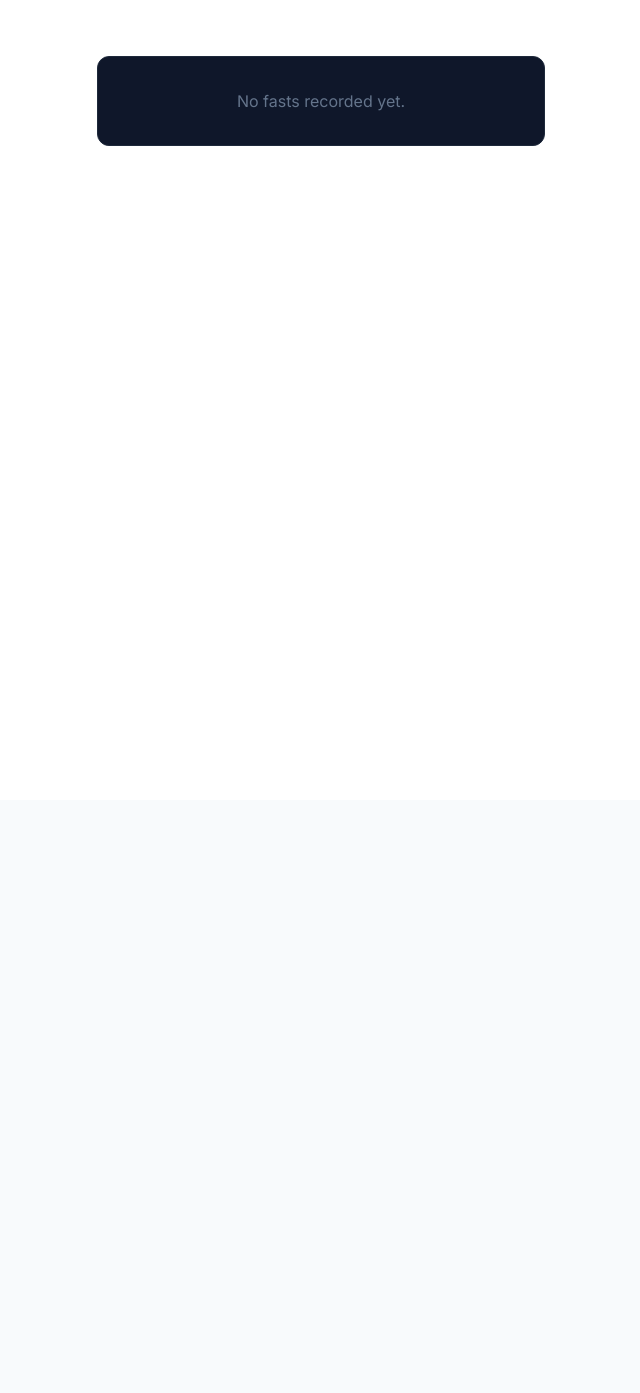
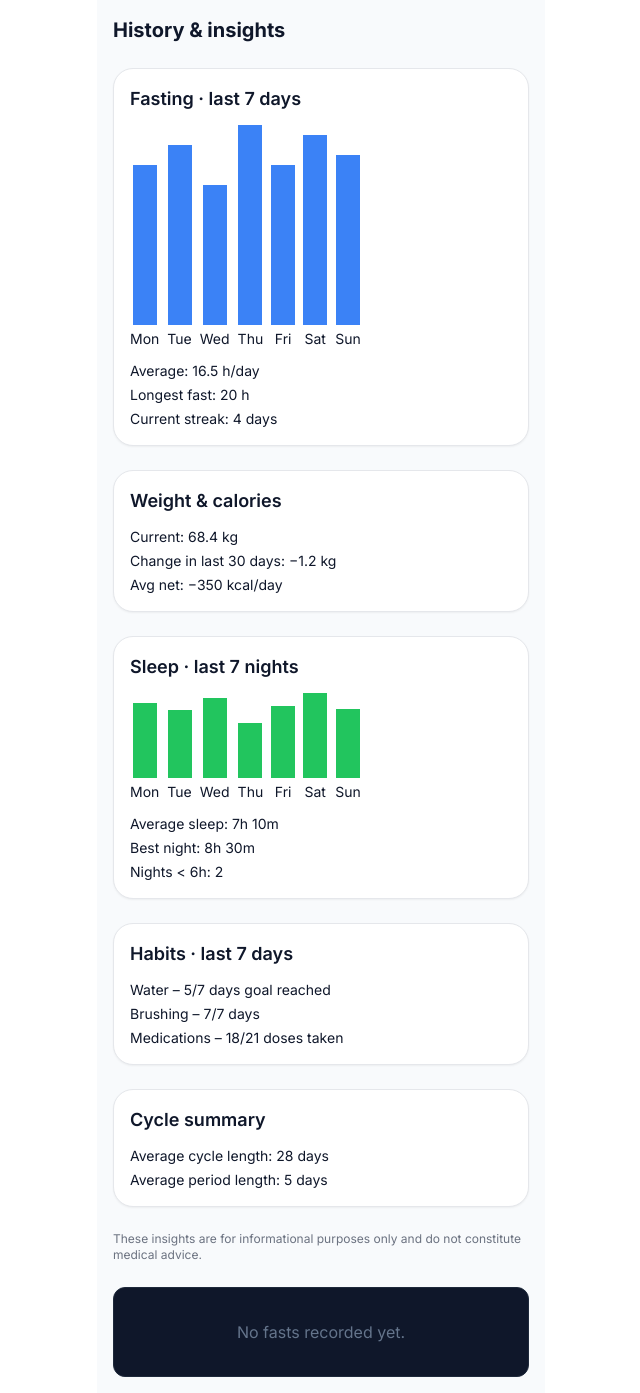
Before and after one commit to siavashakbarzadeh/fastingpro, a Next.js app: page /dashboard/history in a window 1280 px wide. Shown: the whole page, without its empty margins (319-959 px from the left). Before the commit the page ends 800 px from the top, so only its background shows below. Built offline with nearby package versions, Linux system fonts and the light colour scheme; no server answers.

Commit message:
Update page.tsx

```diff
--- a/app/dashboard/history/page.tsx
+++ b/app/dashboard/history/page.tsx
@@ -1,17 +1,17 @@
-'use client';
+"use client";
 
-import { useEffect, useState } from 'react';
-import api from '@/lib/api';
-import { differenceInMinutes, format } from 'date-fns';
+import React, { useEffect, useState } from "react";
+import api from "@/lib/api";
+import { differenceInMinutes, format } from "date-fns";
 
-export default function HistoryPage() {
+const HistoryPage = () => {
   const [fasts, setFasts] = useState<any[]>([]);
   const [loading, setLoading] = useState(true);
 
   useEffect(() => {
     const fetchHistory = async () => {
       try {
-                const res = await api.get('/fasts');
+        const res = await api.get("/fasts");
         setFasts(res.data.data);
       } catch (error) {
         console.error(error);
@@ -22,11 +22,150 @@ export default function HistoryPage() {
     fetchHistory();
   }, []);
 
-    if (loading) return <div className="p-8 text-center text-slate-500">Loading history...</div>;
+  const fastingLast7 = [
+    { day: "Mon", hours: 16 },
+    { day: "Tue", hours: 18 },
+    { day: "Wed", hours: 14 },
+    { day: "Thu", hours: 20 },
+    { day: "Fri", hours: 16 },
+    { day: "Sat", hours: 19 },
+    { day: "Sun", hours: 17 },
+  ];
+
+  const weightHistory = [
+    { date: "2025-12-01", weightKg: 69.2 },
+    { date: "2025-12-08", weightKg: 68.9 },
+    { date: "2025-12-15", weightKg: 68.6 },
+    { date: "2025-12-22", weightKg: 68.4 },
+  ];
+
+  const netCalories7 = [
+    { day: "Mon", net: -400 },
+    { day: "Tue", net: -350 },
+    { day: "Wed", net: -300 },
+    { day: "Thu", net: -450 },
+    { day: "Fri", net: -500 },
+    { day: "Sat", net: -200 },
+    { day: "Sun", net: -300 },
+  ];
+
+  const sleepLast7 = [
+    { day: "Mon", hours: 7.5 },
+    { day: "Tue", hours: 6.8 },
+    { day: "Wed", hours: 8.0 },
+    { day: "Thu", hours: 5.5 },
+    { day: "Fri", hours: 7.2 },
+    { day: "Sat", hours: 8.5 },
+    { day: "Sun", hours: 6.9 },
+  ];
+
+  const habits7 = {
+    water: [true, false, true, true, true, false, true],
+    brushing: [true, true, true, true, true, true, true],
+    meds: [true, true, false, true, true, true, false],
+  };
+
+  const cycles = [
+    {
+      id: 5,
+      start: "2025-12-11",
+      end: "2026-01-07",
+      lengthDays: 28,
+      periodDays: 5,
+    },
+    {
+      id: 4,
+      start: "2025-11-13",
+      end: "2025-12-10",
+      lengthDays: 27,
+      periodDays: 5,
+    },
+  ];
+
+  if (loading)
+    return (
+      <div className="p-8 text-center text-slate-500">Loading history...</div>
+    );
 
   return (
-        <div className="max-w-md mx-auto space-y-6">
-            <h1 className="text-2xl font-bold text-white">History</h1>
+    <div className="max-w-md mx-auto px-4 py-4 space-y-6 bg-slate-50 min-h-screen">
+      <h1 className="text-xl font-bold">History & insights</h1>
+
+      {/* Fasting Section */}
+      <div className="rounded-2xl border bg-white shadow-sm p-4 space-y-3">
+        <h2 className="text-lg font-semibold">Fasting · last 7 days</h2>
+        <div className="flex items-end space-x-2">
+          {fastingLast7.map((fast) => (
+            <div key={fast.day} className="flex flex-col items-center">
+              <div
+                className="w-6 bg-blue-500"
+                style={{ height: `${fast.hours * 10}px` }}
+              ></div>
+              <span className="text-sm mt-1">{fast.day}</span>
+            </div>
+          ))}
+        </div>
+        <div className="text-sm space-y-1">
+          <p>Average: 16.5 h/day</p>
+          <p>Longest fast: 20 h</p>
+          <p>Current streak: 4 days</p>
+        </div>
+      </div>
+
+      {/* Weight & Calories Section */}
+      <div className="rounded-2xl border bg-white shadow-sm p-4 space-y-3">
+        <h2 className="text-lg font-semibold">Weight & calories</h2>
+        <div className="text-sm space-y-1">
+          <p>Current: 68.4 kg</p>
+          <p>Change in last 30 days: −1.2 kg</p>
+          <p>Avg net: −350 kcal/day</p>
+        </div>
+      </div>
+
+      {/* Sleep Section */}
+      <div className="rounded-2xl border bg-white shadow-sm p-4 space-y-3">
+        <h2 className="text-lg font-semibold">Sleep · last 7 nights</h2>
+        <div className="flex items-end space-x-2">
+          {sleepLast7.map((sleep) => (
+            <div key={sleep.day} className="flex flex-col items-center">
+              <div
+                className="w-6 bg-green-500"
+                style={{ height: `${sleep.hours * 10}px` }}
+              ></div>
+              <span className="text-sm mt-1">{sleep.day}</span>
+            </div>
+          ))}
+        </div>
+        <div className="text-sm space-y-1">
+          <p>Average sleep: 7h 10m</p>
+          <p>Best night: 8h 30m</p>
+          <p>Nights &lt; 6h: 2</p>
+        </div>
+      </div>
+
+      {/* Habits Section */}
+      <div className="rounded-2xl border bg-white shadow-sm p-4 space-y-3">
+        <h2 className="text-lg font-semibold">Habits · last 7 days</h2>
+        <div className="text-sm space-y-1">
+          <p>Water – 5/7 days goal reached</p>
+          <p>Brushing – 7/7 days</p>
+          <p>Medications – 18/21 doses taken</p>
+        </div>
+      </div>
+
+      {/* Cycle Summary Section */}
+      <div className="rounded-2xl border bg-white shadow-sm p-4 space-y-3">
+        <h2 className="text-lg font-semibold">Cycle summary</h2>
+        <div className="text-sm space-y-1">
+          <p>Average cycle length: 28 days</p>
+          <p>Average period length: 5 days</p>
+        </div>
+      </div>
+
+      <p className="text-xs text-gray-500 mt-4">
+        These insights are for informational purposes only and do not constitute
+        medical advice.
+      </p>
 
       <div className="space-y-4">
         {fasts.length === 0 ? (
@@ -40,21 +179,25 @@ export default function HistoryPage() {
             const duration = end ? differenceInMinutes(end, start) / 60 : 0;
 
             return (
-                            <div key={fast.id} className="bg-slate-900 border border-slate-800 rounded-xl p-4 flex justify-between items-center transition-colors hover:border-slate-700">
+              <div
+                key={fast.id}
+                className="bg-slate-900 border border-slate-800 rounded-xl p-4 flex justify-between items-center transition-colors hover:border-slate-700"
+              >
                 <div>
                   <div className="text-sm text-slate-400 mb-1">
-                                        {format(start, 'MMM d, yyyy')}
+                    {format(start, "MMM d, yyyy")}
                   </div>
                   <div className="text-white font-medium">
-                                        {fast.plan?.name || 'Custom Fast'}
+                    {fast.plan?.name || "Custom Fast"}
                   </div>
                   <div className="text-xs text-slate-500 mt-1">
-                                        {format(start, 'HH:mm')} - {end ? format(end, 'HH:mm') : 'Ongoing'}
+                    {format(start, "HH:mm")} -{" "}
+                    {end ? format(end, "HH:mm") : "Ongoing"}
                   </div>
                 </div>
 
                 <div className="text-right">
-                                    {fast.status === 'completed' ? (
+                  {fast.status === "completed" ? (
                     <div className="flex flex-col items-end">
                       <span className="text-xl font-bold text-orange-500">
                         {duration.toFixed(1)}h
@@ -76,4 +219,6 @@ export default function HistoryPage() {
       </div>
     </div>
   );
-}
+};
+
+export default HistoryPage;
```
Lines whose indentation alone changed are shown as unchanged.
